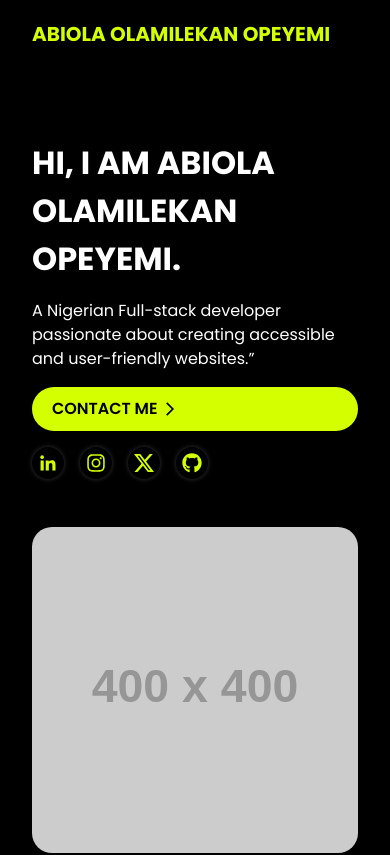
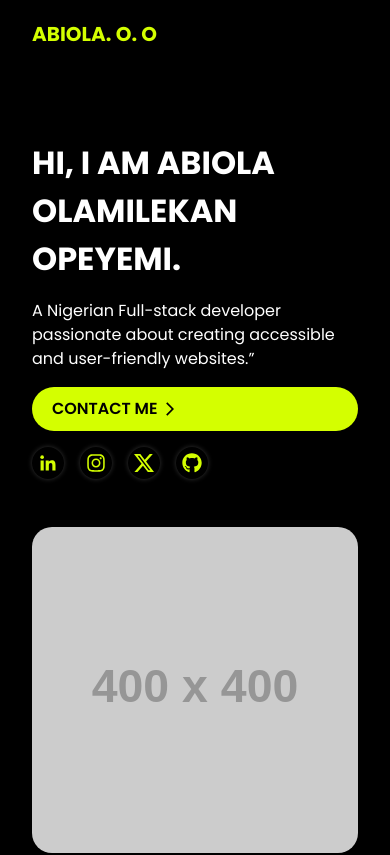
Before and after one commit to DANNYWW001/portfolio-main, a React (Vite) app: page / in a window 390 px wide. Shown: the top 855 px of the page. Built offline with nearby package versions, Linux system fonts and the light colour scheme.

Commit message:
nav bar on small screen with different layouts

```diff
--- a/src/components/Navbar.jsx
+++ b/src/components/Navbar.jsx
@@ -1,14 +1,31 @@
 import React, { useState } from "react";
 import { Link } from "react-router-dom";
 
+const useMediaQuery = (query) => {
+  const [matches, setMatches] = React.useState(
+    window.matchMedia(query).matches
+  );
+  React.useEffect(() => {
+    const media = window.matchMedia(query);
+    const listener = () => setMatches(media.matches);
+    media.addEventListener("change", listener);
+    return () => media.removeEventListener("change", listener);
+  }, [query]);
+  return matches;
+};
+
 const Nav = () => {
   const [isOpen, setIsOpen] = useState(false);
+  const isSmallScreen = useMediaQuery("(max-width: 639px)");
+  const logoText = isSmallScreen
+    ? "ABIOLA. O. O"
+    : "ABIOLA OLAMILEKAN OPEYEMI";
 
   return (
     <nav className="nav">
       <div className="nav-container">
         <Link to="/" className="logo">
-          ABIOLA OLAMILEKAN OPEYEMI
+          {logoText}
         </Link>
         <div className="menu-icon" onClick={() => setIsOpen(!isOpen)}>
           <span>☰</span>
```
